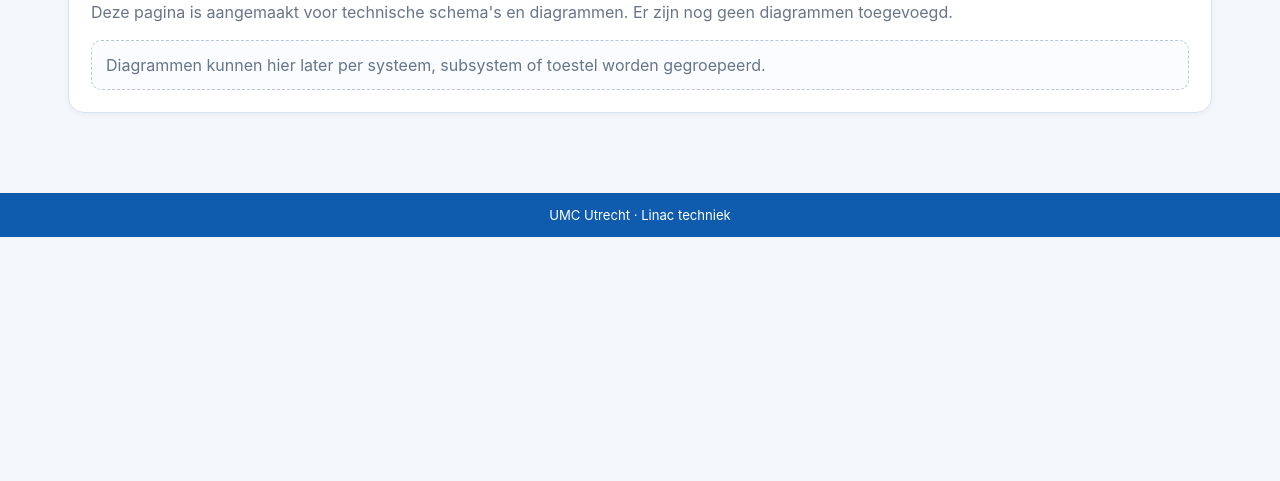
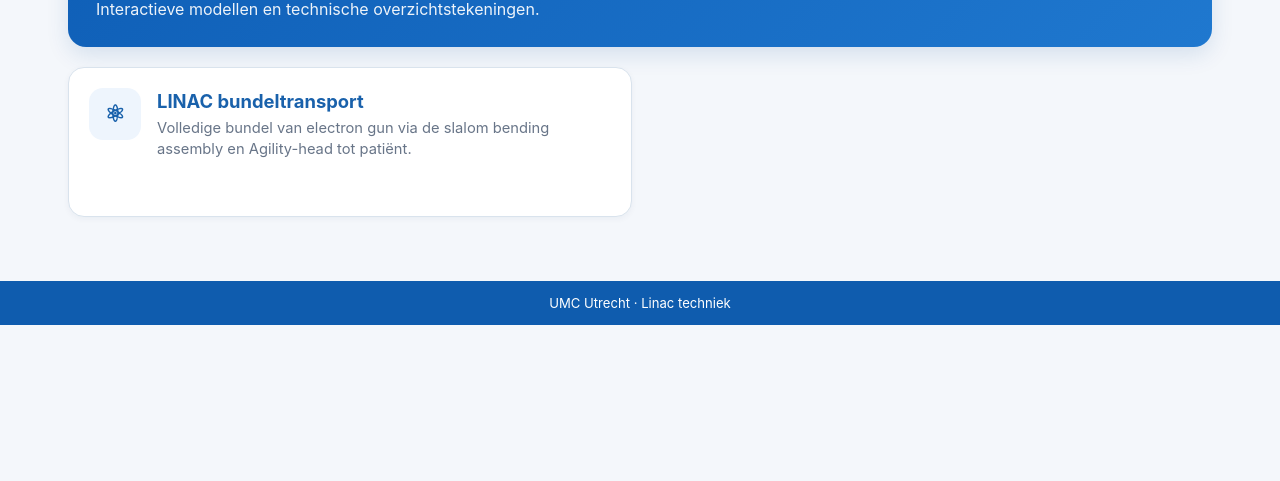
Before and after one commit to thomasgerritsen-code/lichtveld-qa, a plain HTML site: page all-diagrams.html in a window 1280 px wide. Shown: the part 319-800 px from the top of the page. Drawn offline with Linux system fonts and the light colour scheme.

Commit message:
Link LINAC simulator from diagrams

```diff
--- a/all-diagrams.html
+++ b/all-diagrams.html
@@ -1 +1 @@
-<!doctype html><html lang="nl"><head><meta charset="utf-8"><meta name="viewport" content="width=device-width,initial-scale=1"><meta name="theme-color" content="#1961ab"><title>All diagrams · Linac dashboard</title><link rel="stylesheet" href="dashboard.css?v=1"></head><body><header class="brandHeader"><div class="brandInner"><img src="umc-utrecht-banner.svg?v=1" alt="UMC Utrecht" class="brandLogo"><div class="brandText"><h1>All diagrams</h1><p>Linac techniek</p></div></div></header><main class="shell"><a class="backLink" href="index.html?v=13">← Dashboard</a><section class="pageCard"><h2>All diagrams</h2><p>Deze pagina is aangemaakt voor technische schema's en diagrammen. Er zijn nog geen diagrammen toegevoegd.</p><div class="placeholderList"><div class="placeholderItem">Diagrammen kunnen hier later per systeem, subsystem of toestel worden gegroepeerd.</div></div></section></main><footer class="footer">UMC Utrecht · Linac techniek</footer></body></html>
+<!doctype html><html lang="nl"><head><meta charset="utf-8"><meta name="viewport" content="width=device-width,initial-scale=1"><meta name="theme-color" content="#1961ab"><title>All diagrams · Linac dashboard</title><link rel="stylesheet" href="dashboard.css?v=4"></head><body><header class="brandHeader"><div class="brandInner"><img src="umc-utrecht-banner.svg?v=1" alt="UMC Utrecht" class="brandLogo"><div class="brandText"><h1>All diagrams</h1><p>Linac techniek</p></div></div></header><main class="shell"><a class="backLink" href="index.html?v=19">← Dashboard</a><section class="hero"><h2>Technische schema's</h2><p>Interactieve modellen en technische overzichtstekeningen.</p></section><nav class="dashboardGrid" aria-label="Technische diagrammen"><a class="dashTile" href="linac-simulator/index.html?v=1"><span class="dashIcon">⚛</span><span><h3>LINAC bundeltransport</h3><p>Volledige bundel van electron gun via de slalom bending assembly en Agility-head tot patiënt.</p></span></a></nav></main><footer class="footer">UMC Utrecht · Linac techniek</footer></body></html>
```
